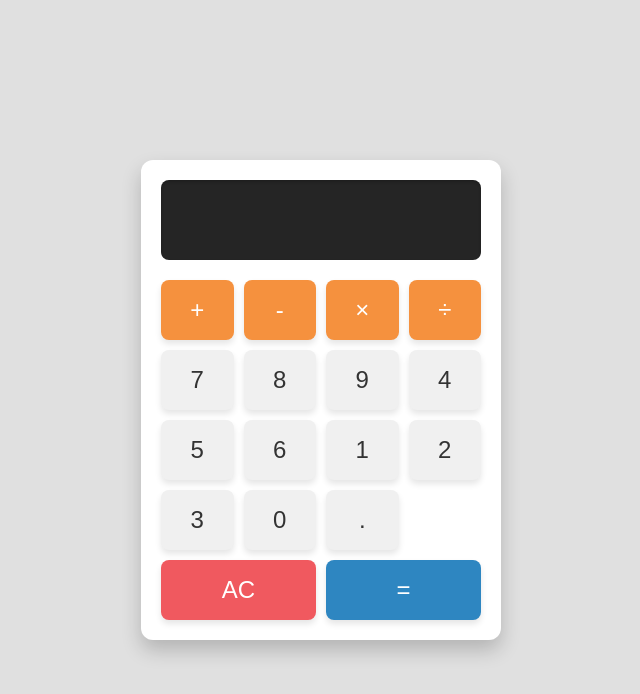
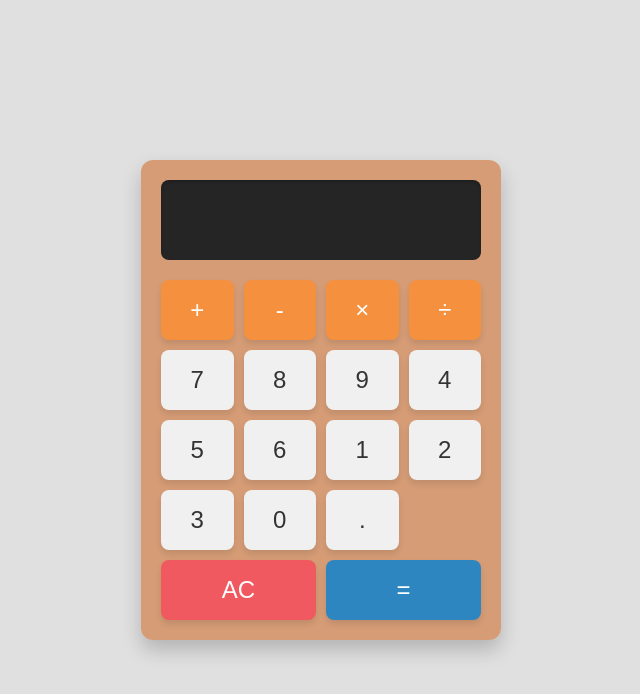
Before and after one commit to dhapii/KALKULATOR, a plain HTML site: page index.html in a window 1280 px wide. Shown: the whole page, without its empty margins (319-959 px from the left). Drawn offline with Linux system fonts and the light colour scheme.

Commit message:
second commit

```diff
--- a/style.css
+++ b/style.css
@@ -14,7 +14,7 @@ body {
     width: 320px;
     border-radius: 12px;
     box-shadow: 0 10px 20px rgba(0, 0, 0, 0.2);
-    background-color: #ffffff;
+    background-color: rgba(206, 100, 30, 0.541);
     padding: 20px;
     margin: 10px;
 }
```
